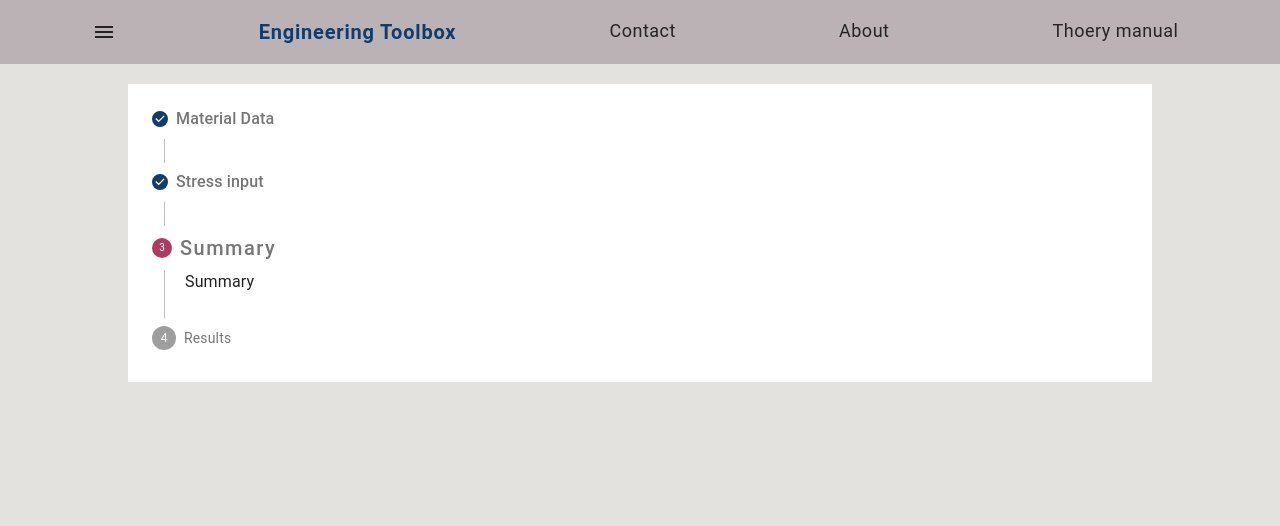
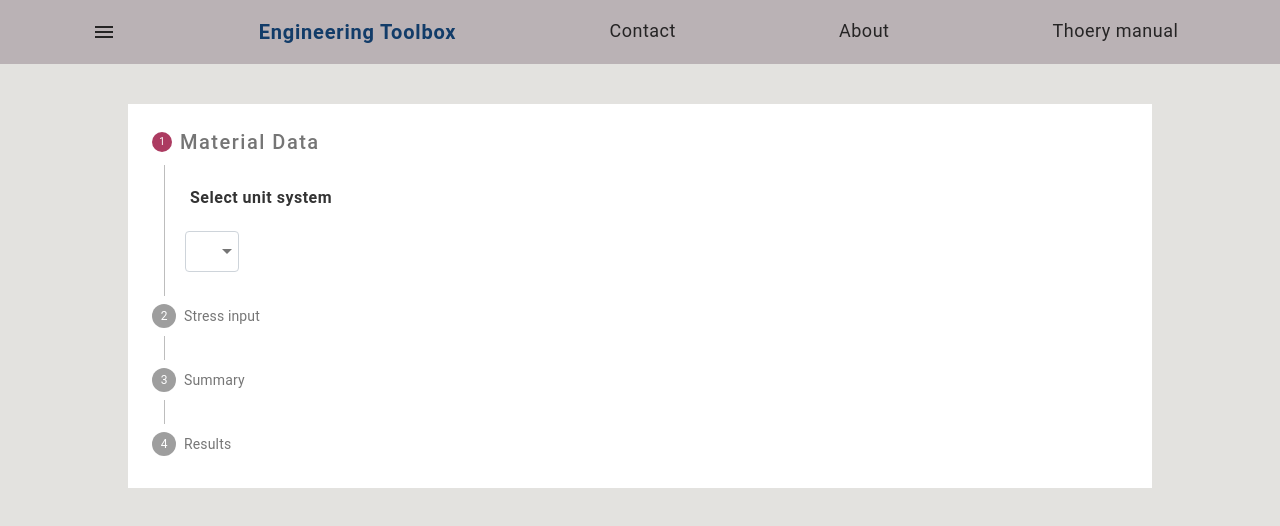
Before and after one commit to grjus/engineering-toolbox, a React (Create React App) app in the folder frontend/: page /#/fatigue in a window 1280 px wide. Shown: the top 526 px of the page. Built offline with nearby package versions, Linux system fonts and the light colour scheme; the HTML template or start-up script is replaced by a standard one.

Commit message:
Added first compponents to Material Data

```diff
--- a/frontend/src/components/FatigueToolbox/MaterialData.jsx
+++ b/frontend/src/components/FatigueToolbox/MaterialData.jsx
@@ -1,10 +1,17 @@
 import React from 'react';
+import Card from '../ToolboxComponents/Card';
+import DropDown from '../ToolboxComponents/Dropdown';
+import { Title } from '../ToolboxComponents/Card/style';
+import { unitSystem } from './constants';
 
 function MaterialData() {
   return (
-    <div>
-      Material Data
-    </div>
+    <Card>
+      <Title>
+        Select unit system
+      </Title>
+      <DropDown dropDownItems={unitSystem} />
+    </Card>
   );
 }
 
--- /dev/null
+++ b/frontend/src/components/FatigueToolbox/constants.js
@@ -0,0 +1,11 @@
+export const unitSystem = [
+  {
+    value: 'ksi',
+    name: 'ksi',
+  },
+  {
+    value: 'MPa',
+    name: 'MPa',
+  },
+
+];
--- a/frontend/src/components/FatigueToolbox/index.jsx
+++ b/frontend/src/components/FatigueToolbox/index.jsx
@@ -12,7 +12,7 @@ import { Container } from '../../style';
 import { StepperTheme } from './styles';
 
 export default function FatigueToolbox() {
-  const [activeStep] = useState(2);
+  const [activeStep] = useState(0);
 
   // const handleNextStep = () => {
   //   setActiveStep((prev) => prev + 1);
--- a/frontend/src/style.js
+++ b/frontend/src/style.js
@@ -36,7 +36,7 @@ export const Container = styled.div`
 background-color:whitesmoke;
 width:80%;
 position:relative;
-top:20px;
+top:40px;
 bottom:0;
 left:0;
 right:0;
```
